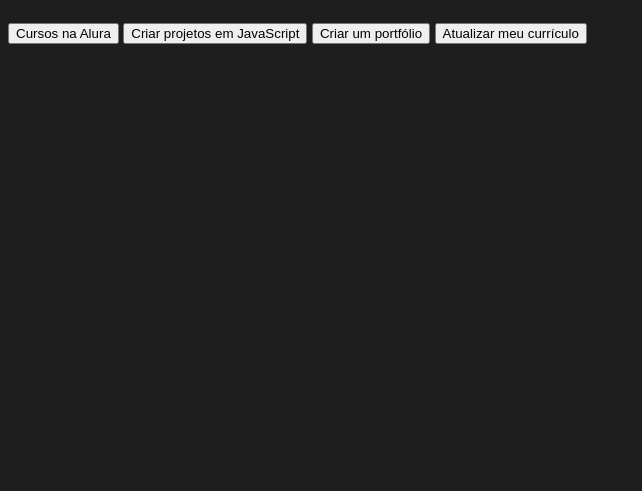
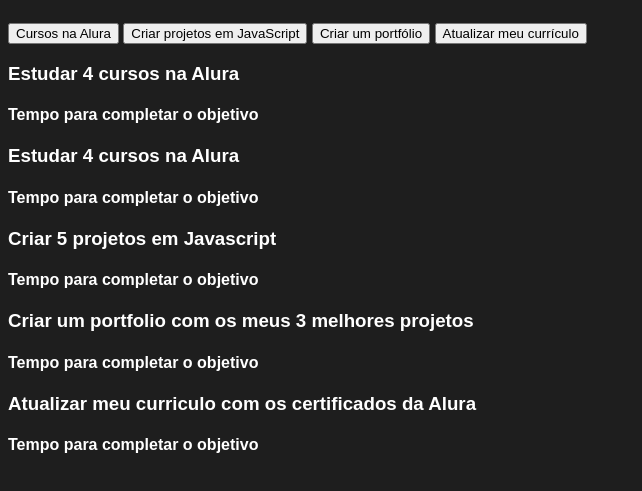
Before and after one commit to Lehticia07/Meus-objetivos-de-vida, a plain HTML site: page index.html in a window 1280 px wide. Shown: the part 75-566 px from the top of the page, without its empty margins (0-642 px from the left). Drawn offline with Linux system fonts and the light colour scheme.

Commit message:
Update index.html

```diff
--- a/index.html
+++ b/index.html
@@ -15,5 +15,49 @@
         <button class=”botao”>Criar um portfólio</button>
         <button class=”botao”>Atualizar meu currículo</button>
         </div>
+  <div class=»abas-textos»>
+<div class=»aba-conteudo»>
+    <h3 class=»aba-conteudo-titulo-principal»>Estudar
+4 cursos na Alura</h3>
+    <h4 class=»aba-conteudo-titulo-secundario»>Tempo para completar o objetivo</h4>
+</div>
+    <div class=»abas-textos»>
+<div class=“aba-conteudo ativo»>
+
+<h3 class=»aba-conteudo-titulo-
+principal»>Estudar 4 cursos na Alura</h3>
+
+<h4 class=»aba-conteudo-titulo-
+secundario»>Tempo para completar o objetivo</h4>
+
+</div>
+<div class=»aba-conteudo»>
+<h3 class=»aba-conteudo-titulo-principal»>Criar
+5 projetos em Javascript</h3>
+
+<h4 class=»aba-conteudo-titulo-
+secundario»>Tempo para completar o objetivo</h4>
+
+</div>
+<div class=»aba-conteudo»>
+  <h3 class=»aba-conteudo-titulo-
+principal»>Criar um portfolio com os meus 3 melhores projetos</h3>
+
+<h4 class=»aba-conteudo-titulo-
+secundario»>Tempo para completar o objetivo</h4>
+
+</div>
+<div class=»aba-conteudo»>
+
+<h3 class=»aba-conteudo-titulo-
+principal»>Atualizar meu curriculo com os certificados da
+
+Alura</h3>
+
+<h4 class=»aba-conteudo-titulo-
+secundario»>Tempo para completar o objetivo</h4>
+
+</div>
+</div>
 </body>
 </html>
```
